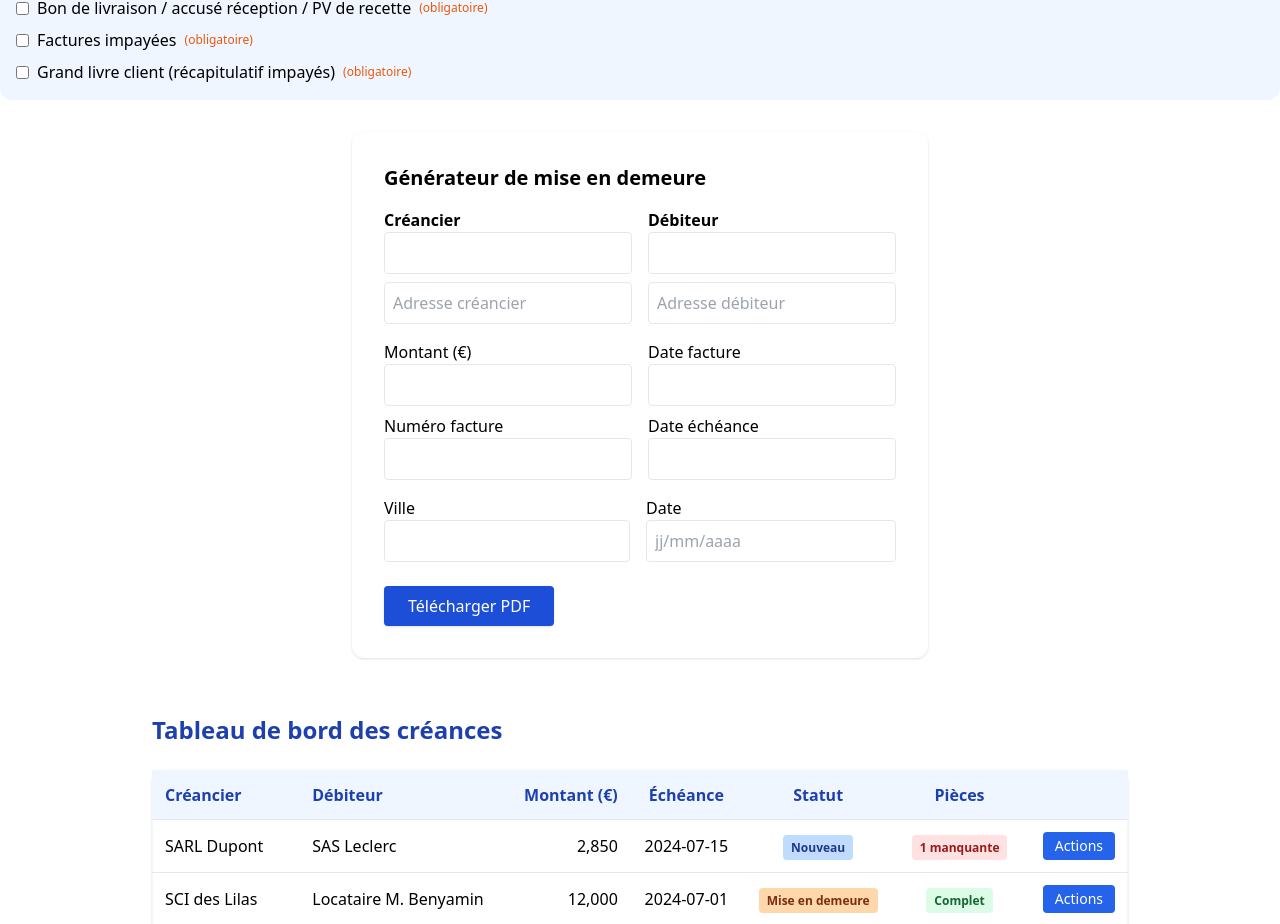
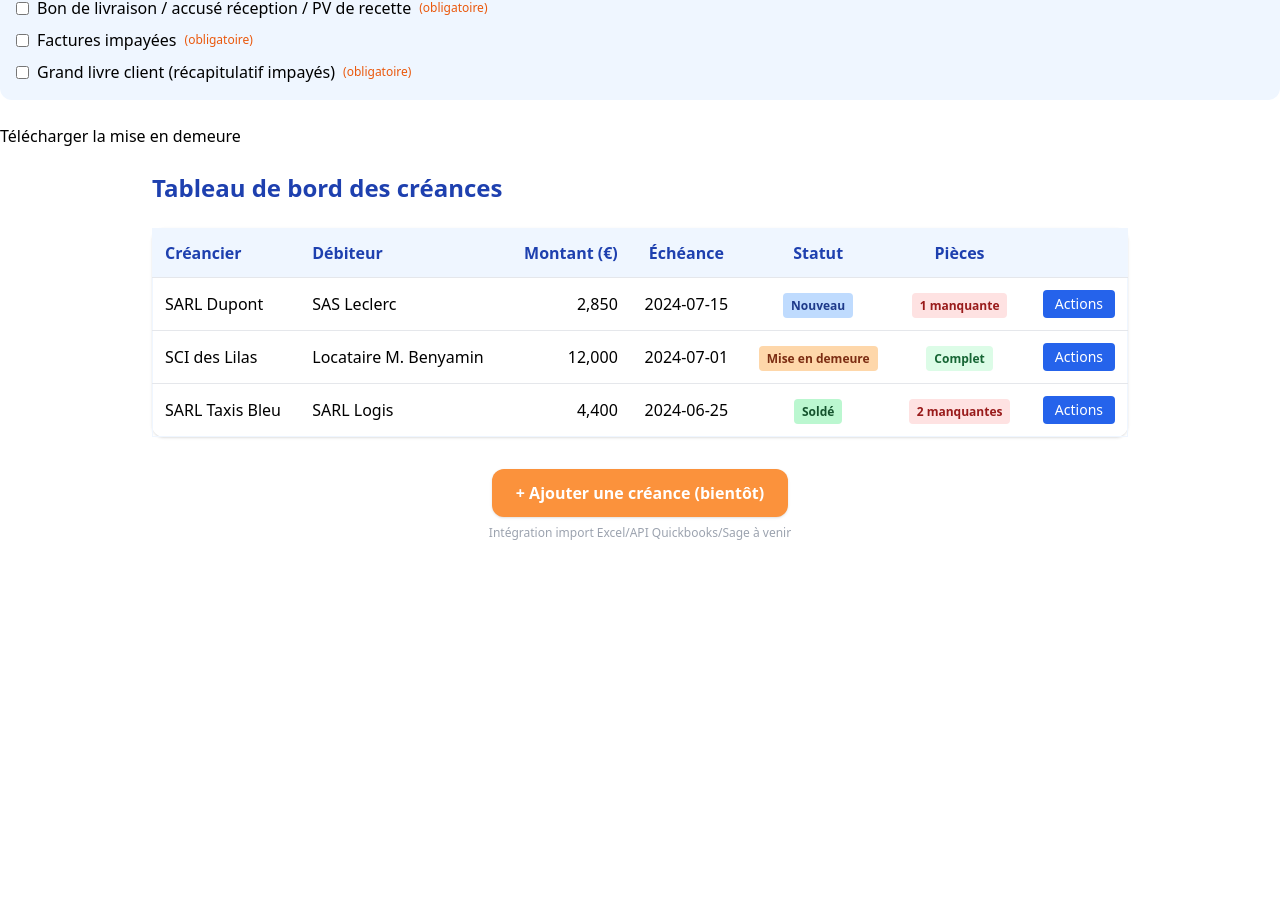
Before and after one commit to Yankel-Bensimhon/recouvrement-demo, a Next.js app: page / in a window 1280 px wide. Shown: the part 2879-3803 px from the top of the page. After the commit the page ends 3444 px from the top, so only its background shows below. Built offline with nearby package versions, Linux system fonts and the light colour scheme.

Commit message:
feat: footer Yesod dans la mise en demeure

```diff
--- a/components/MiseEnDemeureGenerator.jsx
+++ b/components/MiseEnDemeureGenerator.jsx
@@ -1,141 +1,71 @@
 import React, { useState } from "react";
 import { jsPDF } from "jspdf";
 
-const LOGO_URL = "https://upload.wikimedia.org/wikipedia/commons/6/6b/Bitmap_Logo.png"; // Mets ici l’URL de TON logo
-const FOOTER = "Service opéré par le Cabinet d'avocat Yankel BENSIMHON • 43 Avenue Foch 75116 Paris";
+export default function MiseEnDemeureGenerator() {
+  const logo = "URL_OU_BASE64_DE_TON_LOGO"; // remplace avec ton logo Yesod
 
-export default function MiseEnDemeureGenerator() {
-  const [form, setForm] = useState({
-    creditor: "",
-    creditorAddress: "",
-    debtor: "",
-    debtorAddress: "",
-    amount: "",
-    invoiceNumber: "",
-    invoiceDate: "",
-    dueDate: "",
-    city: "",
-    date: "",
-  });
+  // … tous tes useState et fonctions add/update/remove factures …
 
-  const [loading, setLoading] = useState(false);
+  const handleDownload = async () => {
+    const doc = new jsPDF();
+    // 1) logo
+    if (logo) {
+      try {
+        const img = await loadImage(logo);
+        doc.addImage(img, "PNG", 10, 8, 32, 16);
+      } catch {}
+    }
 
-  const handleChange = e => {
-    setForm({ ...form, [e.target.name]: e.target.value });
+    // 2) en-tête, corps, factures… (inchangés)
+
+    // 3) signature
+    doc.setFont("helvetica", "bold");
+    doc.setFontSize(11);
+    doc.text(
+      `Maître Yankel BENSIMHON\nCabinet d’avocat — Yesod\n43 avenue Foch, 75116 Paris`,
+      10,
+      /* à calculer en fonction de y */
+    );
+
+    // 4) footer Yesod
+    doc.setFont("helvetica", "normal");
+    doc.setFontSize(8);
+    doc.setTextColor(120, 120, 120);
+    doc.text(
+      `Service opéré par le Cabinet d’avocat Yankel Bensimhon, inscrit au Barreau de Paris — Yesod`,
+      10,
+      287
+    );
+    doc.text(
+      `43 avenue Foch, 75116 Paris`,
+      10,
+      292
+    );
+
+    doc.save("Mise_en_demeure_Yesod.pdf");
   };
 
-  const handleDownloadPDF = async () => {
-    setLoading(true);
-    const doc = new jsPDF({ unit: "mm", format: "a4" });
-
-    // Logo
-    try {
-      const logoData = await toDataURL(LOGO_URL);
-      doc.addImage(logoData, "PNG", 15, 10, 40, 18);
-    } catch (err) {
-      // Ignore si le logo ne se charge pas
-    }
-
-    // En-tête
-    doc.setFontSize(14);
-    doc.setFont("helvetica", "bold");
-    doc.text("MISE EN DEMEURE", 105, 40, { align: "center" });
-
-    // Parties
-    doc.setFontSize(11);
-    doc.setFont("helvetica", "normal");
-    doc.text(`Créancier : ${form.creditor}`, 15, 50);
-    doc.text(form.creditorAddress, 15, 55);
-    doc.text(`Débiteur : ${form.debtor}`, 15, 65);
-    doc.text(form.debtorAddress, 15, 70);
-
-    // Corps personnalisé (modifie ici ton texte modèle)
-    let corps = `
-${form.city}, le ${form.date}
-
-Objet : Mise en demeure de payer la facture n° ${form.invoiceNumber}
-
-Madame, Monsieur,
-
-Nous vous rappelons que la facture n° ${form.invoiceNumber} d'un montant de ${form.amount} €, émise le ${form.invoiceDate} et venue à échéance le ${form.dueDate}, demeure impayée à ce jour.
-
-En conséquence, nous vous mettons en demeure de procéder au règlement de cette somme sous un délai de 8 jours à compter de la réception de la présente, faute de quoi nous nous réservons le droit d’engager toute procédure judiciaire nécessaire à la sauvegarde de nos droits, sans autre avis ni délai.
-
-Nous vous prions d’agréer, Madame, Monsieur, l’expression de nos salutations distinguées.
-
-`;
-
-    doc.setFontSize(11);
-    doc.setFont("times", "normal");
-    doc.text(doc.splitTextToSize(corps, 180), 15, 85);
-
-    // Footer
-    doc.setFontSize(9);
-    doc.setTextColor(110);
-    doc.text(FOOTER, 15, 287);
-
-    doc.save("Mise_en_demeure.pdf");
-    setLoading(false);
-  };
-
-  // Convertit une image en base64
-  function toDataURL(url) {
-    return fetch(url)
-      .then(response => response.blob())
-      .then(blob => new Promise((resolve, reject) => {
-        const reader = new FileReader();
-        reader.onloadend = () => resolve(reader.result);
-        reader.onerror = reject;
-        reader.readAsDataURL(blob);
-      }));
-  }
-
   return (
-    <div className="max-w-xl mx-auto bg-white p-8 rounded-xl shadow my-8">
-      <h2 className="text-xl font-bold mb-4">Générateur de mise en demeure</h2>
-      <div className="grid grid-cols-2 gap-4 mb-4">
-        <div>
-          <label className="block font-semibold">Créancier</label>
-          <input name="creditor" className="border p-2 rounded w-full" value={form.creditor} onChange={handleChange} />
-          <input name="creditorAddress" className="border p-2 rounded w-full mt-2" placeholder="Adresse créancier" value={form.creditorAddress} onChange={handleChange} />
-        </div>
-        <div>
-          <label className="block font-semibold">Débiteur</label>
-          <input name="debtor" className="border p-2 rounded w-full" value={form.debtor} onChange={handleChange} />
-          <input name="debtorAddress" className="border p-2 rounded w-full mt-2" placeholder="Adresse débiteur" value={form.debtorAddress} onChange={handleChange} />
-        </div>
-      </div>
-      <div className="grid grid-cols-2 gap-4 mb-4">
-        <div>
-          <label>Montant (€)</label>
-          <input name="amount" className="border p-2 rounded w-full" value={form.amount} onChange={handleChange} />
-          <label className="mt-2 block">Numéro facture</label>
-          <input name="invoiceNumber" className="border p-2 rounded w-full" value={form.invoiceNumber} onChange={handleChange} />
-        </div>
-        <div>
-          <label>Date facture</label>
-          <input name="invoiceDate" className="border p-2 rounded w-full" value={form.invoiceDate} onChange={handleChange} />
-          <label className="mt-2 block">Date échéance</label>
-          <input name="dueDate" className="border p-2 rounded w-full" value={form.dueDate} onChange={handleChange} />
-        </div>
-      </div>
-      <div className="flex gap-4 mb-4">
-        <div>
-          <label>Ville</label>
-          <input name="city" className="border p-2 rounded w-full" value={form.city} onChange={handleChange} />
-        </div>
-        <div>
-          <label>Date</label>
-          <input name="date" className="border p-2 rounded w-full" value={form.date} onChange={handleChange} placeholder="jj/mm/aaaa" />
-        </div>
-      </div>
-      <button
-        onClick={handleDownloadPDF}
-        disabled={loading}
-        className="mt-2 bg-blue-700 text-white px-6 py-2 rounded shadow hover:bg-blue-800 transition"
-      >
-        {loading ? "Génération..." : "Télécharger PDF"}
-      </button>
+    <div>
+      {/* ton formulaire inchangé */}
+      <button onClick={handleDownload}>Télécharger la mise en demeure</button>
     </div>
   );
 }
+
+// utilitaire de chargement d’image
+function loadImage(url) {
+  return new Promise((resolve, reject) => {
+    const img = new window.Image();
+    img.crossOrigin = "Anonymous";
+    img.onload = () => {
+      const c = document.createElement("canvas");
+      c.width = img.width;
+      c.height = img.height;
+      c.getContext("2d").drawImage(img, 0, 0);
+      resolve(c.toDataURL("image/png"));
+    };
+    img.onerror = reject;
+    img.src = url;
+  });
+}
```
